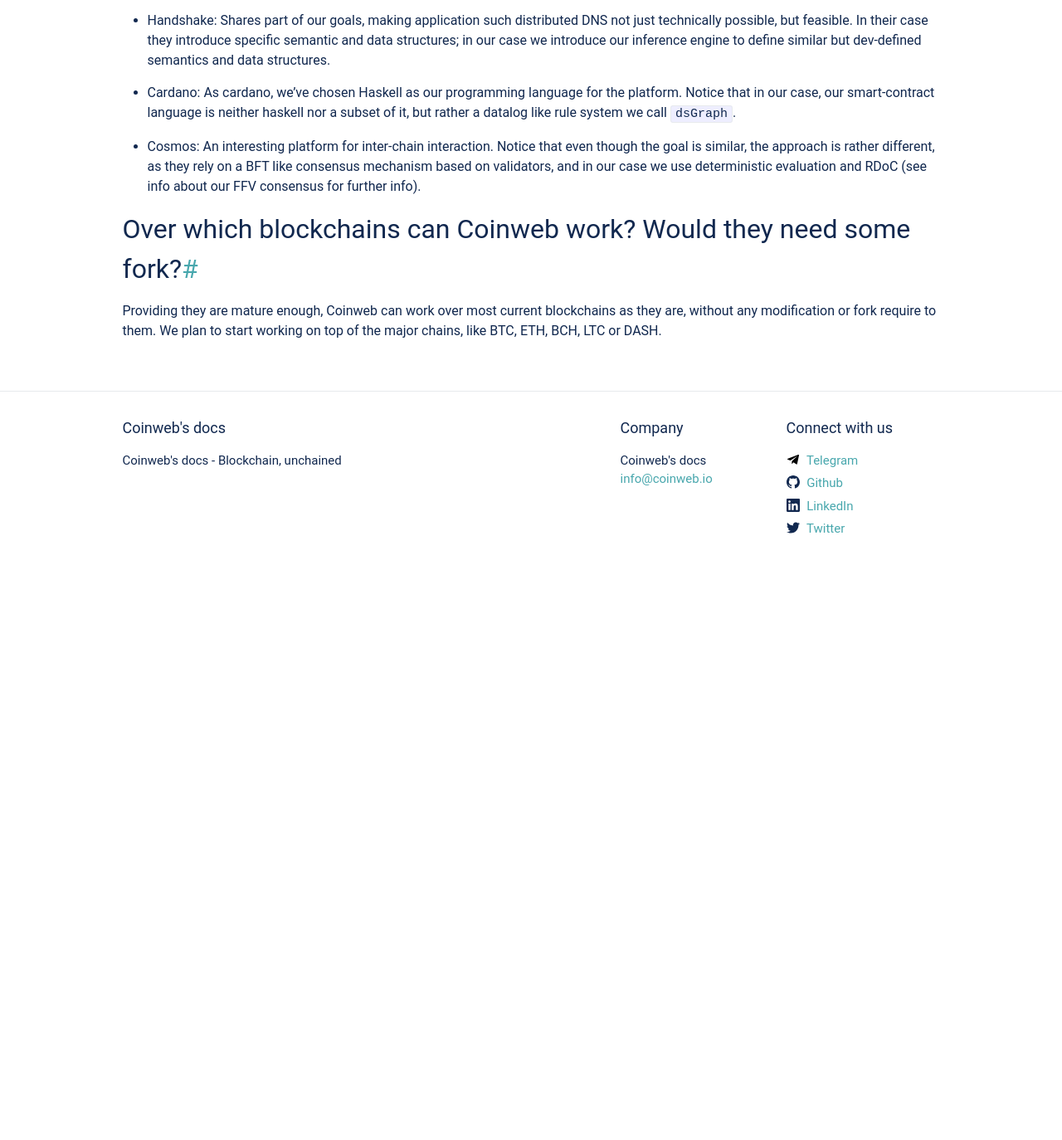
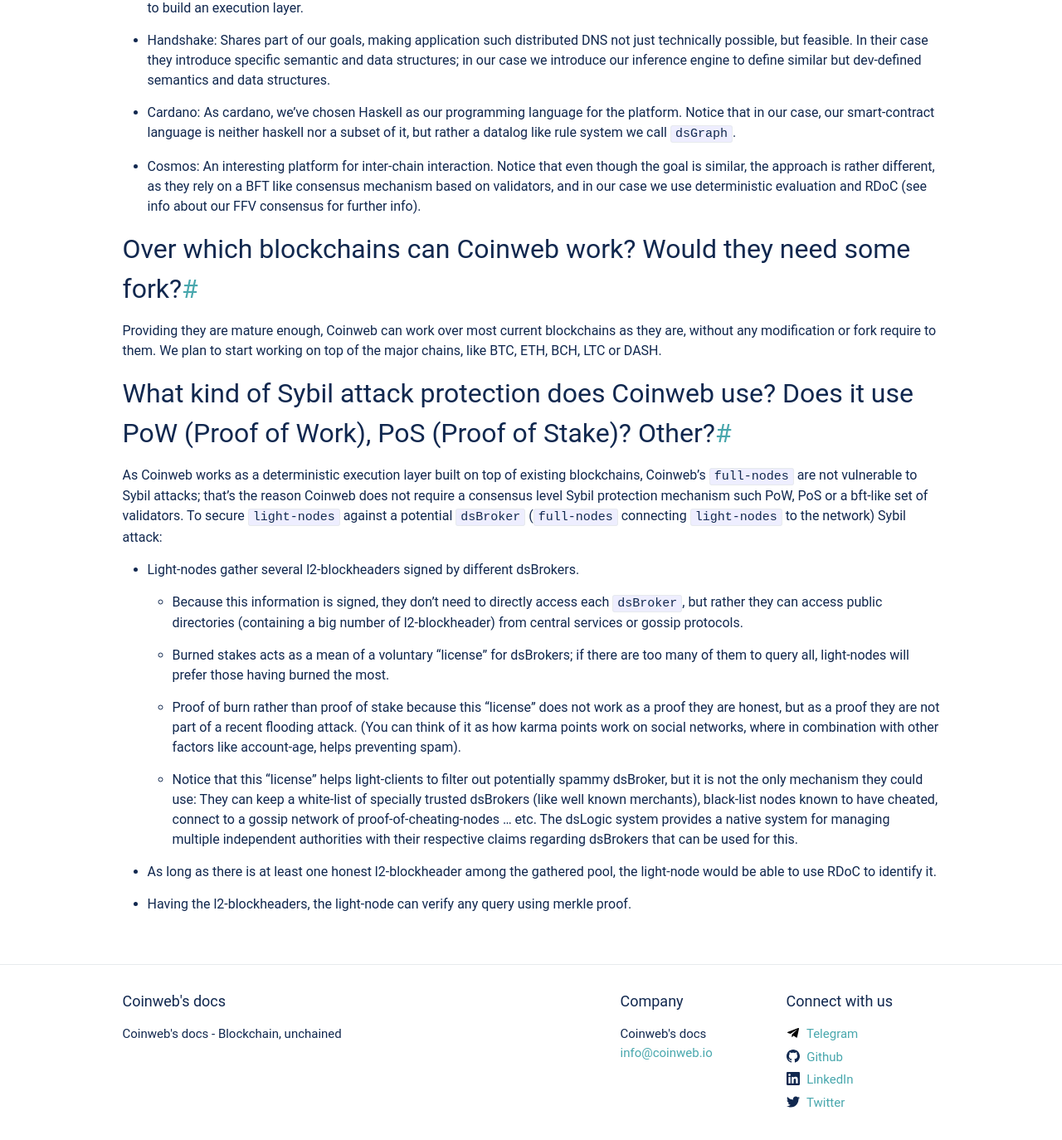
Before and after one commit to coinweb/technical-docs, a Jekyll site: the page built from tech_faq.md, in a window 1280 px wide and 1400 px high, scrolled down 1326 px. Shown: the top 1374 px of the window at 83% size. Built offline with Jekyll 4.4.1, drawn with Linux system fonts in a browser that asks for light colours; before the commit the page ends 2035 px from its top, so only the background shows below that; some of the changed text lies outside the part shown.

Commit message:
FAQ entry about Sybil attacks

```diff
--- a/tech_faq.md
+++ b/tech_faq.md
@@ -61,7 +61,36 @@ faq:
         Providing they are mature enough, Coinweb can work over most current blockchains as they are, without any modification or fork require to them. We plan
         to start working on top of the major chains, like BTC, ETH, BCH, LTC or DASH.
 
+  - question: What kind of Sybil attack protection does Coinweb use? Does it use PoW (Proof of Work), PoS (Proof of Stake)? Other?
 
+    answer: |
+        As Coinweb works as a deterministic execution layer built on top of existing blockchains, Coinweb's `full-nodes` are not vulnerable to
+        Sybil attacks; that's the reason Coinweb does not require a consensus level Sybil protection mechanism such PoW, PoS or a bft-like set
+        of validators. To secure `light-nodes` against a potential `dsBroker` (`full-nodes` connecting `light-nodes` to the network) Sybil attack:
+
+        * Light-nodes gather several l2-blockheaders signed by different dsBrokers.
+
+            * Because this information is signed, they don't need to directly access each `dsBroker`, but rather they
+              can access public directories (containing a big number of l2-blockheader) from central services or
+              gossip protocols.
+
+            * Burned stakes acts as a mean of a voluntary “license” for  dsBrokers; if there are too many of them to query all, light-nodes
+              will prefer those having burned the most.
+
+            * Proof of burn rather than proof of stake because this “license” does not work as a proof they are honest,
+              but as a proof they are not part of a recent flooding attack. (You can think of it as how karma points work on
+              social networks, where in combination with other factors like account-age, helps preventing spam).
+
+            * Notice that this “license” helps light-clients to filter out potentially spammy dsBroker, but it is not the
+              only mechanism they could use: They can keep a white-list of specially trusted dsBrokers (like well
+              known merchants), black-list nodes known to have cheated, connect to a gossip network of
+              proof-of-cheating-nodes … etc. The dsLogic system provides a native system for managing multiple
+              independent authorities with their respective claims regarding dsBrokers that can be used for this.
+
+        * As long as there is at least one honest l2-blockheader among the gathered pool, the light-node would be
+          able to use RDoC to identify it.
+
+        * Having the l2-blockheaders, the light-node can verify any query using merkle proof.
 
 ---
 
```
